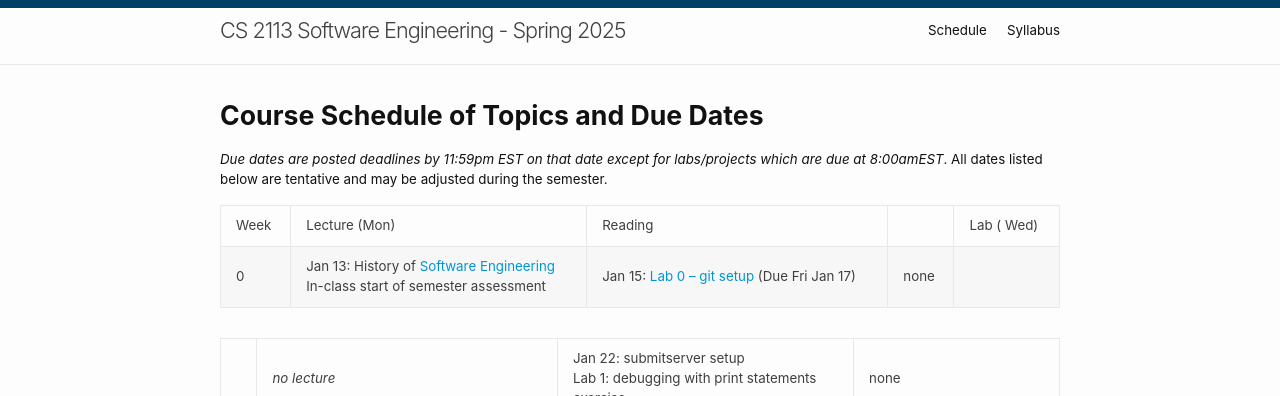
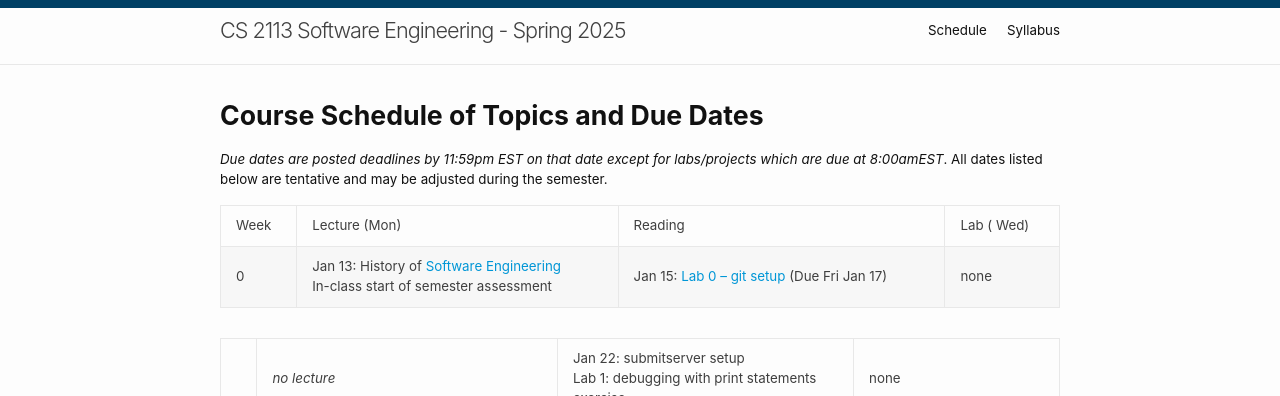
Before and after one commit to cs2113-s25/cs2113-s25.github.io, a Jekyll site: the page built from schedule.md, in a window 1280 px wide. Shown: the top 396 px of the page. Built offline with Jekyll 4.4.1, drawn with Linux system fonts in a browser that asks for light colours.

Commit message:
inital commit

```diff
--- a/schedule.md
+++ b/schedule.md
@@ -9,7 +9,7 @@ title: Schedule
 
 
 
-| Week | Lecture (Mon)  | Reading    |                                                                                                      | Lab ( Wed)
+| Week | Lecture (Mon)  | Reading    | Lab ( Wed)
 | 0    | Jan 13: History of <a href="https://dl.acm.org/doi/pdf/10.1145/1134285.1134288">Software Engineering</a> <br> In-class start of semester assessment | Jan 15: [Lab 0 -- git setup](lab/0) (Due Fri Jan 17) | none |
 
 |     | <i>no lecture</i>   | Jan 22:  submitserver setup  <br> Lab 1: debugging with print statements exercise |   none |
```
